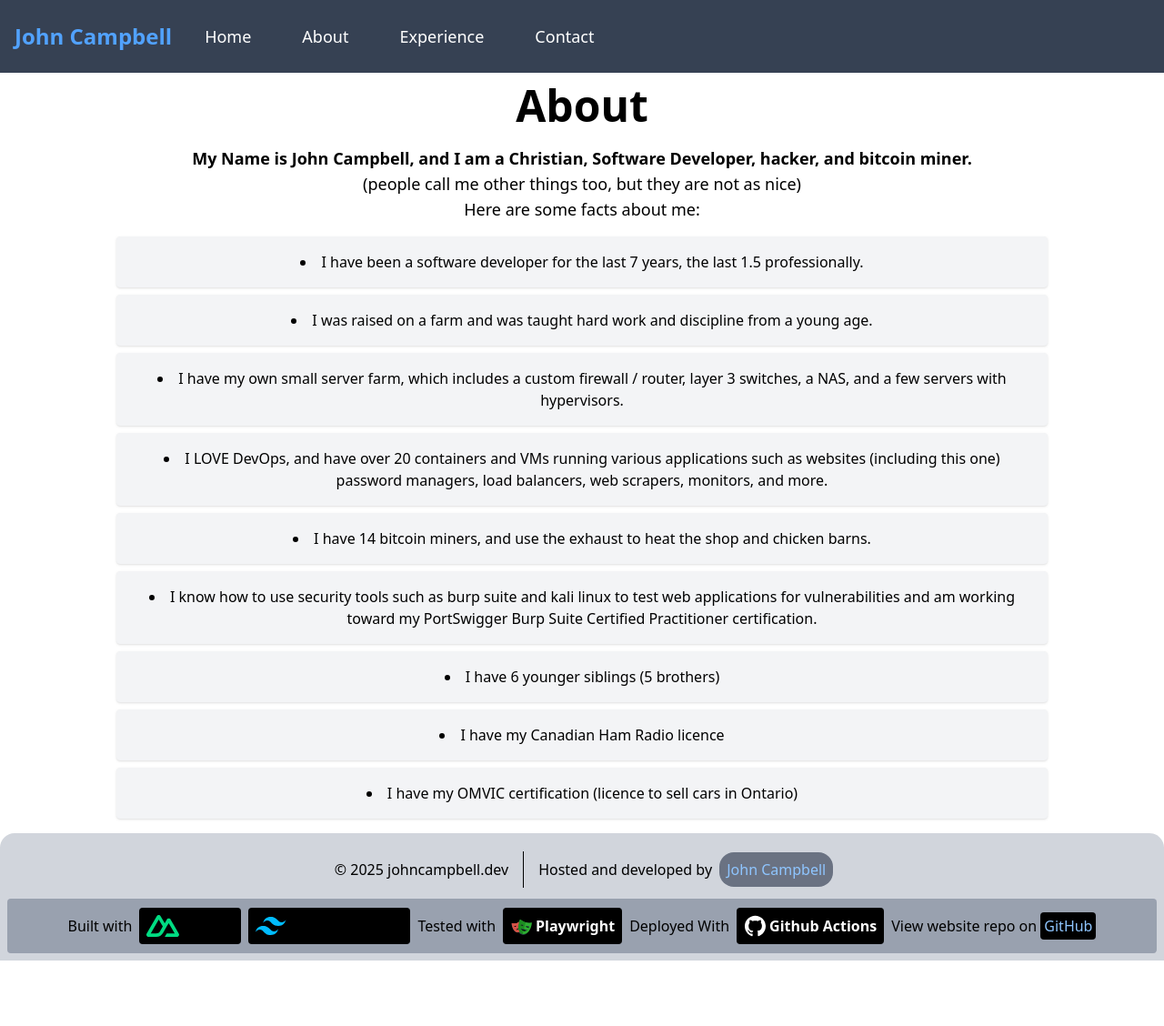
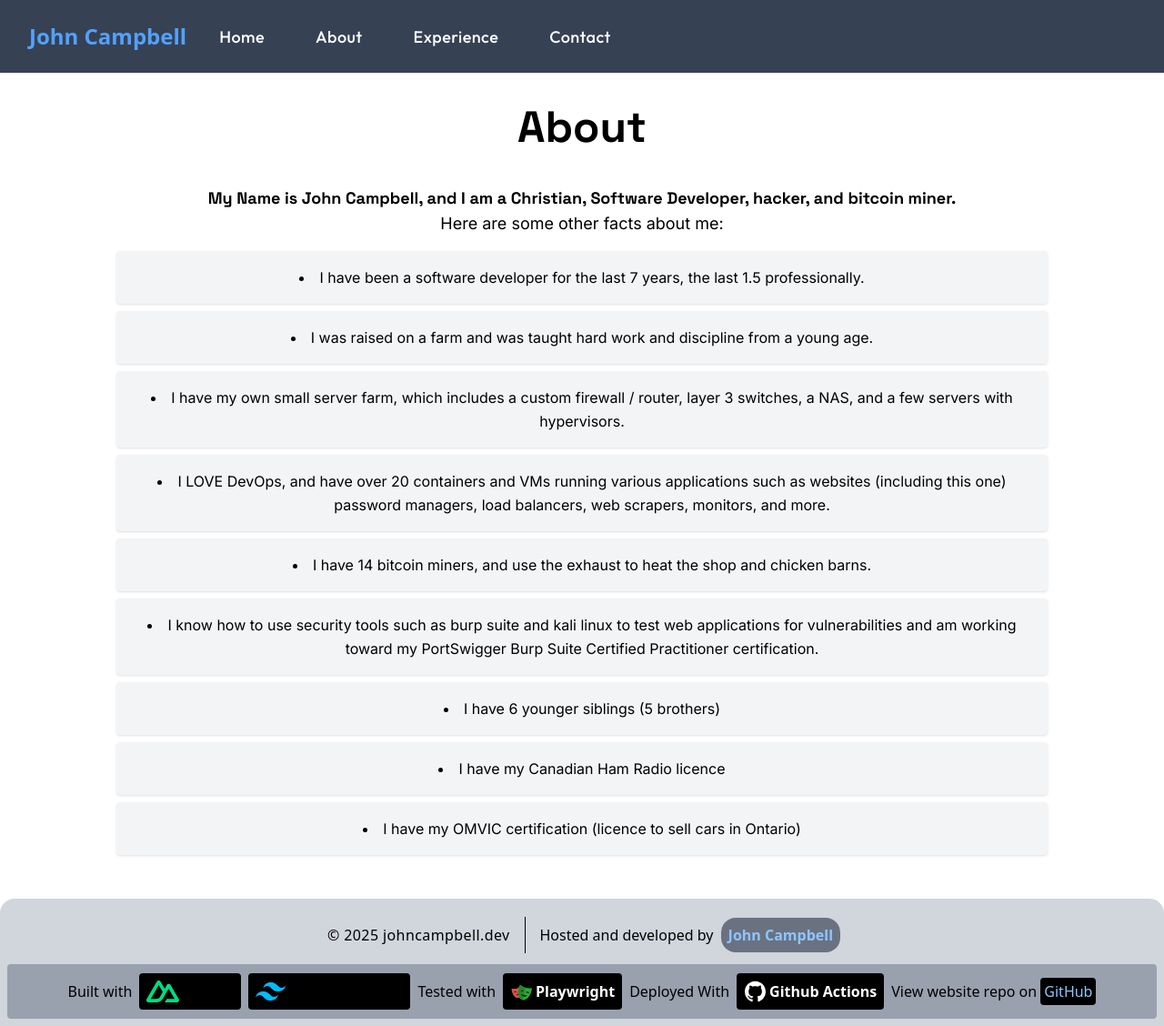
Before and after one commit to buzzinJohnnyBoi/john-campbell-dev-website, a Nuxt app: page /about in a window 1280 px wide. Shown: the whole page at 91% size. Before the commit the page ends 1056 px from the top, so only its background shows below. Built offline with nearby package versions, Linux system fonts and the light colour scheme.

Commit message:
updated fonts and small things to make it look better

```diff
--- a/assets/css/main.css
+++ b/assets/css/main.css
@@ -1,7 +1,7 @@
 @import "tailwindcss";
 
 .jcampbell-logo {
-  @apply text-2xl font-bold text-blue-400 hover:text-blue-600 transition-colors duration-200;
+  @apply pl-4 text-2xl font-bold text-blue-400 hover:text-blue-600 transition-colors duration-200;
 }
 
 .footer-technologies {
--- a/components/Footer/index.vue
+++ b/components/Footer/index.vue
@@ -1,14 +1,18 @@
 <template>
-  <div class="footer bg-gray-300 p-2 rounded-t-2xl">
+  <div class="footer bg-gray-300 p-2 rounded-t-2xl font-sans">
     <div class="sm:flex justify-center items-center m-1">
-      <div class="p-2 sm:p-4 sm:inline-block text-center">
+      <div
+        class="p-2 sm:p-4 sm:inline-block text-center font-medium tracking-wide"
+      >
         © {{ new Date().getFullYear() }} johncampbell.dev
       </div>
-      <div class="p-2 sm:pl-4 sm:border-l sm:inline-block text-center">
+      <div
+        class="p-2 sm:pl-4 sm:border-l sm:inline-block text-center font-light"
+      >
         Hosted and developed by
         <NuxtLink
           to="/"
-          class="text-blue-300 bg-gray-500 m-1 p-2 rounded-2xl hover:p-3 transition-all duration-300"
+          class="text-blue-300 bg-gray-500 m-1 p-2 rounded-2xl hover:p-3 transition-all duration-300 font-semibold"
           transition-all
           duration-300
           ease-in-out
--- a/components/Nav/Link.vue
+++ b/components/Nav/Link.vue
@@ -8,7 +8,7 @@ const props = defineProps<{
 <template>
   <NuxtLink
     :to="props.link"
-    class="m-2 p-3 px-3 rounded hover:bg-gray-900 hover:text-green-500 transition-all duration-300"
+    class="m-2 p-3 px-3 rounded hover:bg-gray-900 hover:text-green-500 transition-all duration-300 font-['Outfit'] font-medium tracking-wide"
   >
     {{ props.name }}
   </NuxtLink>
--- a/nuxt.config.ts
+++ b/nuxt.config.ts
@@ -9,6 +9,17 @@ export default defineNuxtConfig({
   compatibilityDate: "2024-11-01",
   devtools: { enabled: true },
   css: ["~/assets/css/main.css"],
+  googleFonts: {
+    families: {
+      "Space Grotesk": [500, 700],
+      Inter: [300, 400, 500, 600],
+      Outfit: [400, 500, 600],
+    },
+    display: "swap",
+    prefetch: true,
+    preconnect: true,
+  },
+  modules: ["@nuxtjs/google-fonts"],
   nitro: {
     prerender: {
       routes: ["/sitemap.xml"],
--- a/package.json
+++ b/package.json
@@ -11,6 +11,7 @@
     "test": "playwright test"
   },
   "dependencies": {
+    "@nuxtjs/google-fonts": "^3.2.0",
     "@tailwindcss/vite": "^4.0.0",
     "@vueuse/core": "^12.5.0",
     "dotenv": "^16.4.7",
--- a/pages/about.vue
+++ b/pages/about.vue
@@ -29,22 +29,23 @@ const facts: string[] = [
 </script>
 
 <template>
-  <div class="text-center mt-2 mb-4">
-    <h1 class="text-5xl font-bold text-center mb-5">About</h1>
-    <p class="text-lg font-bold">
+  <div class="text-center mb-4 py-8">
+    <h1 class="text-5xl font-bold text-center mb-10 font-['Space_Grotesk']">
+      About
+    </h1>
+    <p class="text-lg font-bold font-['Space_Grotesk']">
       My Name is John Campbell, and I am a Christian, Software Developer,
       hacker, and bitcoin miner.
     </p>
-    <p class="text-lg">
-      (people call me other things too, but they are not as nice)
+    <p class="text-lg mb-4 font-['Inter']">
+      Here are some other facts about me:
     </p>
-    <p class="text-lg mb-4">Here are some facts about me:</p>
     <div class="mx-auto w-full max-w-5xl">
       <ul class="list-disc list-inside space-y-2">
         <li
           v-for="fact in facts"
           :key="fact"
-          class="bg-gray-100 p-4 rounded shadow"
+          class="bg-gray-100 p-4 rounded shadow font-['Inter'] leading-relaxed"
         >
           {{ fact }}
         </li>
--- a/pages/contact.vue
+++ b/pages/contact.vue
@@ -5,9 +5,12 @@ useHead({
 </script>
 
 <template>
-  <h1 class="text-5xl text-center">Contact</h1>
+  <div class="py-8">
+    <h1 class="text-5xl font-bold text-center mb-10 font-['Space_Grotesk']">
+      Contact
+    </h1>
 
-  <div class="pt-3">
+    <div>
       <div>
         <h2 class="text-xl text-center">
           If you have a business opportunity for me, or just want to tell me how
@@ -40,4 +43,5 @@ useHead({
       </p>
     </div>
     <ContactForm />
+  </div>
 </template>
--- a/pages/experience.vue
+++ b/pages/experience.vue
@@ -6,7 +6,9 @@ useHead({
 
 <template>
   <div class="max-w-6xl mx-auto px-4 py-8">
-    <h1 class="text-5xl font-bold text-center mb-10">Experience</h1>
+    <h1 class="text-5xl font-bold text-center mb-10 font-['Space_Grotesk']">
+      Experience
+    </h1>
 
     <div class="bg-gray-800 rounded-lg shadow-md p-6 mb-8">
       <div class="flex flex-col md:flex-row md:justify-between mb-4">
--- a/pages/index.vue
+++ b/pages/index.vue
@@ -13,7 +13,9 @@ useHead({
       </video>
     </div>
     <div class="flex flex-col items-center">
-      <h1 class="text-3xl text-center font-bold">Hi, I'm John Campbell</h1>
+      <h1 class="text-3xl text-center font-bold font-['Space_Grotesk']">
+        Hi, I'm John Campbell
+      </h1>
       <h3 class="text-2xl text-center font-bold mb-2">
         Welcome to my website!
       </h3>
```
Also changed, not shown: 1 other file (tests, documents, lock files or other folders). Lines whose indentation alone changed are shown as unchanged.
